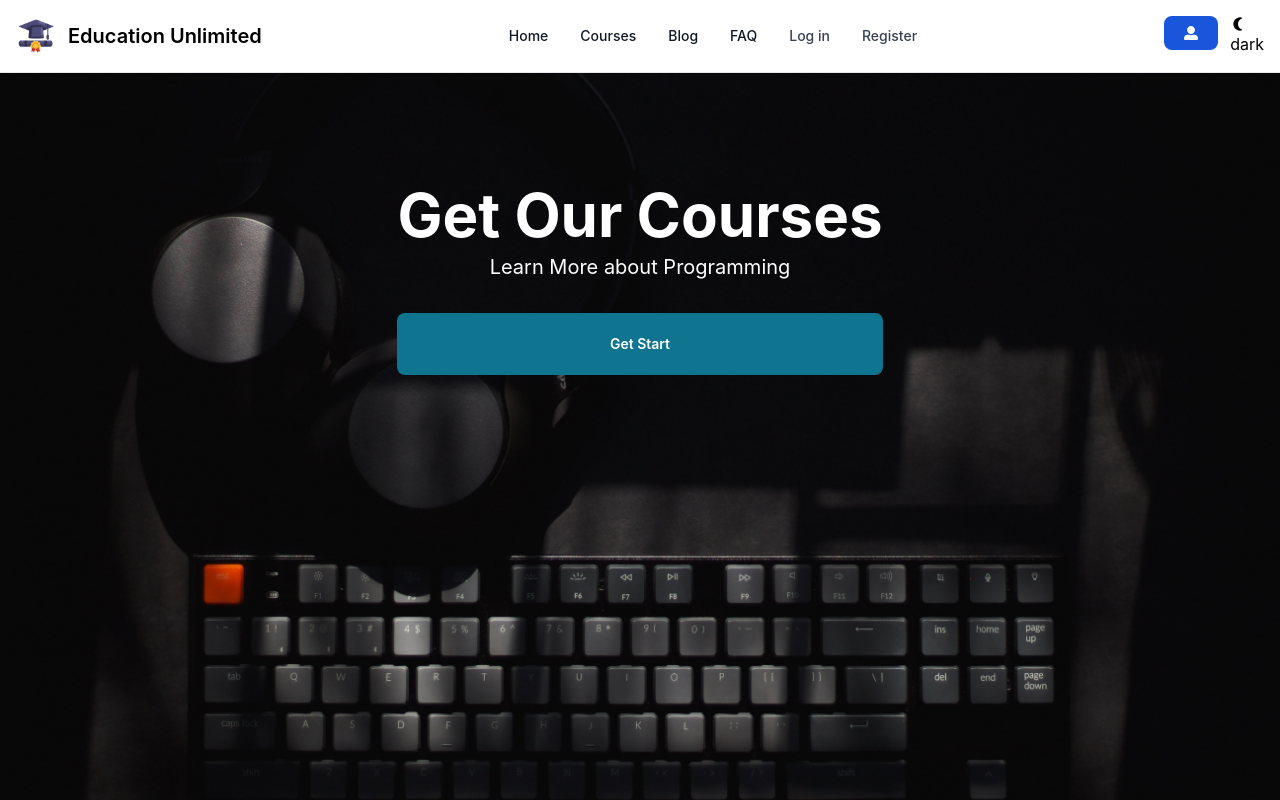
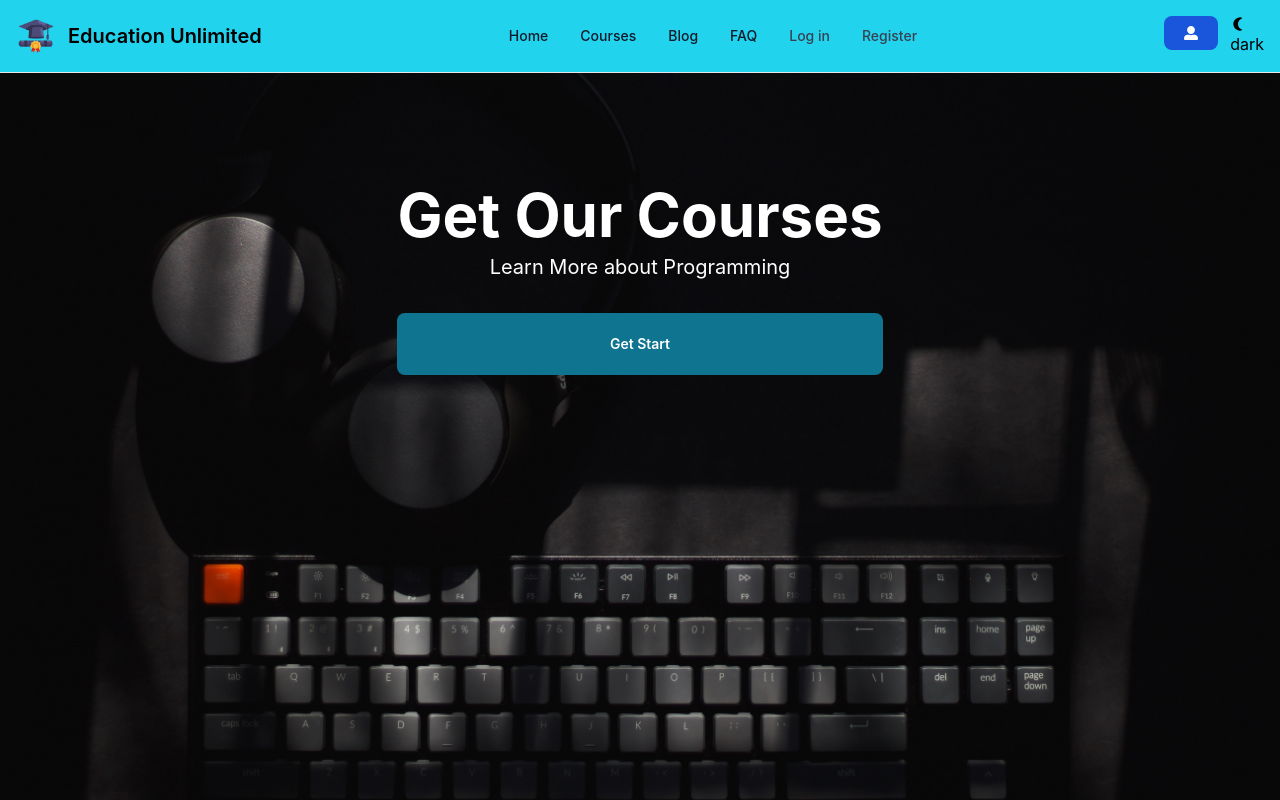
Before and after one commit to TH-Raju/project_education_unlimited_client_side, a React (Create React App) app: page / in a window 1280 px wide. Shown: the top 800 px of the page. Built offline with nearby package versions, Linux system fonts and the light colour scheme; no server answers.

Commit message:
responsive issue debugging

```diff
--- a/src/components/Shared/Header.jsx
+++ b/src/components/Shared/Header.jsx
@@ -26,8 +26,8 @@ const Header = () => {
     }
 
     return (
-        <div>
-            <nav className="bg-white mb-20 px-2 sm:px-4 py-2.5 dark:bg-gray-900 fixed w-full z-20 top-0 left-0 border-b border-gray-200 dark:border-gray-600">
+        <div className=''>
+            <nav className="bg-cyan-400 mb-20 px-2 sm:px-4 py-2.5 dark:bg-gray-900 fixed w-full z-20 top-0 left-0 border-b border-gray-200 dark:border-gray-600">
                 <div className="container flex flex-wrap justify-between items-center mx-auto">
                     <Link to="/home" className="flex items-center">
                         <img src={logo} className="mr-3 h-12 md:h-10 sm:h-8" alt="Education Unlimited" />
@@ -60,7 +60,7 @@ const Header = () => {
                         </button>
                     </div>
                     <div className={`${open ? 'hidden' : 'block'} justify-between items-center w-full md:flex md:w-auto md:order-1`} id="navbar-sticky">
-                        <ul className="flex flex-col p-4 mt-4 bg-gray-50 rounded-lg border border-gray-100 md:flex-row md:space-x-8 md:mt-0 md:text-sm md:font-medium md:border-0 md:bg-white dark:bg-gray-800 md:dark:bg-gray-900 dark:border-gray-700">
+                        <ul className="flex flex-col p-4 mt-4 bg-cyan-400 rounded-lg border border-cyan-400 md:flex-row md:space-x-8 md:mt-0 md:text-sm md:font-medium md:border-0 md:bg-cyan-400 dark:bg-gray-800 md:dark:bg-gray-900 dark:border-gray-700">
                             <li>
                                 <Link to="/home" className="block py-2 pr-4 pl-3 text-gray-900 rounded hover:bg-gray-100 md:hover:bg-transparent md:hover:text-blue-700 md:p-0 md:dark:hover:text-white dark:text-gray-400 dark:hover:bg-gray-700 dark:hover:text-white md:dark:hover:bg-transparent dark:border-gray-700">Home</Link>
                             </li>
```
